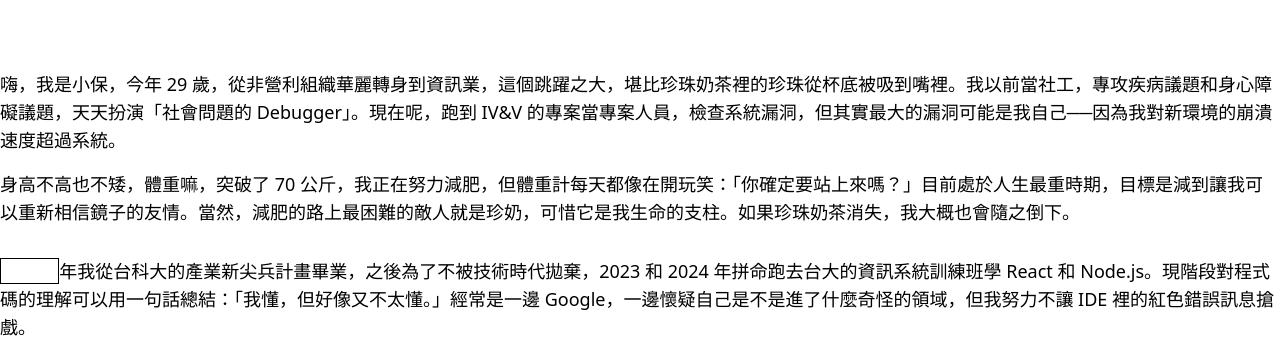
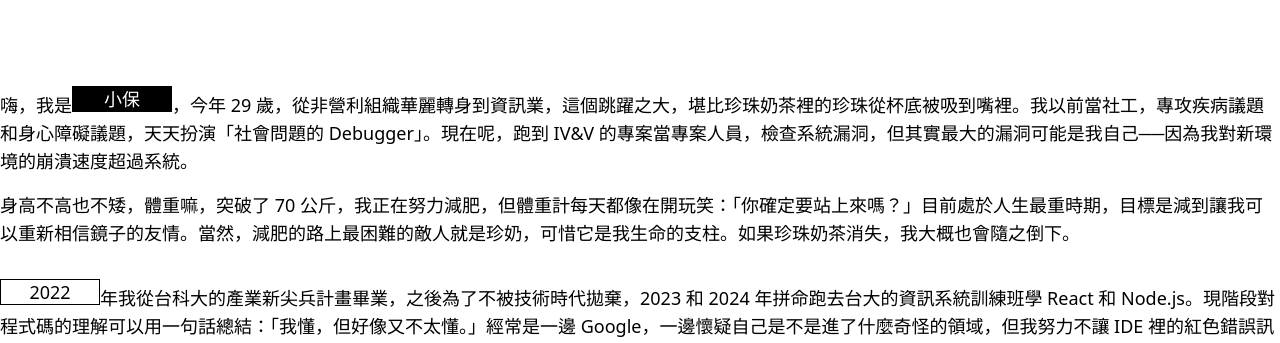
Before and after one commit to chihpao/funnywebsitegoodapi, a React (Vite) app: page /interactive in a window 1280 px wide. Shown: the part 311-654 px from the top of the page. Built offline with nearby package versions, Linux system fonts and the light colour scheme; no server answers.

Commit message:
修改動畫...還要再改...

```diff
--- a/src/pages/InteractiveComponent.jsx
+++ b/src/pages/InteractiveComponent.jsx
@@ -1,14 +1,31 @@
-import React, { useEffect } from 'react';
-import { Global } from '@emotion/react';
+import React, { useState, useEffect } from 'react';
 import { moveAnimation01 } from '../styles/IntComText.jsx';
 
+const InteractiveComponent = () => {
+  const names = ['小保', '智強', 'Bill'];
+  const [currentNameIndex, setCurrentNameIndex] = useState(0);
+  const [isExiting, setIsExiting] = useState(false);
 
-const InteractiveComponent = () => {
+  useEffect(() => {
+    const interval = setInterval(() => {
+      setIsExiting(true); // 先觸發淡出動畫
+      setTimeout(() => {
+        setCurrentNameIndex((prevIndex) => (prevIndex + 1) % names.length);
+        setIsExiting(false); // 換字後淡入動畫
+      }, 500); // 與 CSS 的 `transition` 時間保持一致
+    }, 2850); // 每 2.85 秒切換
+    return () => clearInterval(interval);
+  }, []);
+
   useEffect(() => {
     const script = document.createElement('script');
     script.src = 'https://unpkg.com/@lottiefiles/lottie-player@2.0.8/dist/lottie-player.js';
     script.async = true;
     document.body.appendChild(script);
+
+    return () => {
+      document.body.removeChild(script);
+    };
   }, []);
 
   return (
@@ -22,14 +39,28 @@ const InteractiveComponent = () => {
       </div>
       <div className="container mx-auto text-left">
         <div className="text-lg">
-    嗨，我是小保，今年 29 歲，從非營利組織華麗轉身到資訊業，這個跳躍之大，堪比珍珠奶茶裡的珍珠從杯底被吸到嘴裡。我以前當社工，專攻疾病議題和身心障礙議題，天天扮演「社會問題的 Debugger」。現在呢，跑到 IV&V 的專案當專案人員，檢查系統漏洞，但其實最大的漏洞可能是我自己──因為我對新環境的崩潰速度超過系統。
+          嗨，我是
+          <div className="highlight-blackbg mt-4">
+            <div
+              className={`highlight-content ${
+                isExiting ? 'exiting' : 'active'
+              } text-white`}
+            >
+              {names[currentNameIndex]}
+            </div>
+          </div>
+          ，今年 29 歲，從非營利組織華麗轉身到資訊業，這個跳躍之大，堪比珍珠奶茶裡的珍珠從杯底被吸到嘴裡。我以前當社工，專攻疾病議題和身心障礙議題，天天扮演「社會問題的 Debugger」。現在呢，跑到 IV&V 的專案當專案人員，檢查系統漏洞，但其實最大的漏洞可能是我自己──因為我對新環境的崩潰速度超過系統。
         </div>
         <div className="text-lg mt-4">
           身高不高也不矮，體重嘛，突破了 70 公斤，我正在努力減肥，但體重計每天都像在開玩笑：「你確定要站上來嗎？」目前處於人生最重時期，目標是減到讓我可以重新相信鏡子的友情。當然，減肥的路上最困難的敵人就是珍奶，可惜它是我生命的支柱。如果珍珠奶茶消失，我大概也會隨之倒下。
         </div>
-  <div className="text-lg mt-4">
-  <div className="highlight mt-4">
-    <div className="highlight-content">
+        <div className="text-lg mt-4 ">
+          <div className="highlight-whitebg mt-4">
+            <div
+              className={`highlight-content ${
+                isExiting ? 'exiting' : 'active'
+              }`}
+            >
               2022
             </div>
           </div>
--- a/src/styles/IntComText.jsx
+++ b/src/styles/IntComText.jsx
@@ -19,32 +19,49 @@ export const moveAnimation01 = (
         animation: move 3s infinite;
       }
       @keyframes slide-up {
-        0%, 100% {
+        0%, 20% {
           transform: translateY(100%);
           opacity: 0;
         }
-        20%, 40% {
+        40%, 60% {
           transform: translateY(0);
           opacity: 1;
         }
-        60%, 80% {
+        80%, 100% {
           transform: translateY(-100%);
           opacity: 0;
         }
       }
-      .highlight {
+      .highlight-whitebg, .highlight-blackbg {
         display: inline-flex;
         align-items: center;
         justify-content: center;
         border: 1px solid #000;
-        padding: 12px 8px;
+        padding: 12px 16px;
         background-color: transparent;
         overflow: hidden;
         height: 1em;
+        width: 100px; /* 固定寬度 */
+        position: relative;
+      }
+      .highlight-blackbg {
+        background-color: black;
+      }
+      .highlight-content {
+        position: absolute;
+        transition: opacity 0.5s ease, transform 0.5s ease;
+        opacity: 0;
+        transform: translateY(100%);
       }
 
-      .highlight-content {
-        animation: slide-up 2.5s ease-in-out infinite;
+      .highlight-content.active {
+        opacity: 1;
+        transform: translateY(0);
+      }
+
+      .highlight-content.exiting {
+        opacity: 0;
+        transform: translateY(-100%);
       }
     `}
   />
```
Lines whose indentation alone changed are shown as unchanged.
